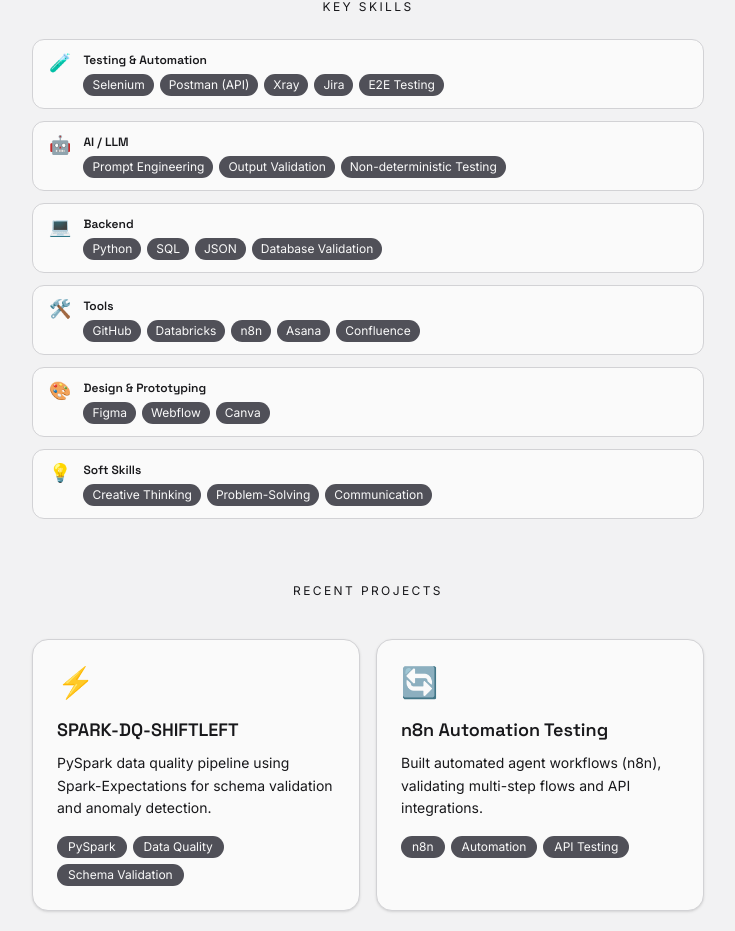
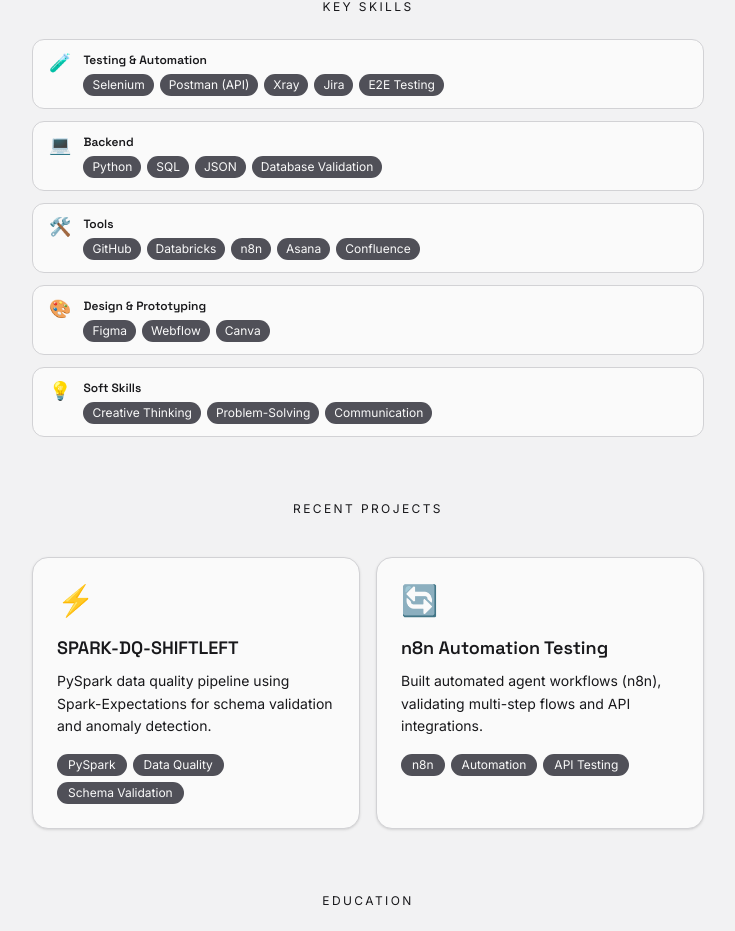
Before and after one commit to MeghnaAnand/personal-resume-webflow, a React (Vite) app: page / in a window 1280 px wide. Shown: the part 1475-2406 px from the top of the page, without its empty margins (272-1007 px from the left). Built offline with nearby package versions, Linux system fonts and the light colour scheme.

Commit message:
Remove AI/LLM section
Co-authored-by: MeghnaAnand <20304272+MeghnaAnand@users.noreply.github.com>

```diff
--- a/src/components/portfolio/SkillsSection.tsx
+++ b/src/components/portfolio/SkillsSection.tsx
@@ -3,7 +3,7 @@ import { motion } from "framer-motion";
 
 const skillCategories = [
   { title: "Testing & Automation", emoji: "🧪", skills: ["Selenium", "Postman (API)", "Xray", "Jira", "E2E Testing"] },
-  { title: "AI / LLM", emoji: "🤖", skills: ["Prompt Engineering", "Output Validation", "Non-deterministic Testing"] },
+
   { title: "Backend", emoji: "💻", skills: ["Python", "SQL", "JSON", "Database Validation"] },
   { title: "Tools", emoji: "🛠️", skills: ["GitHub", "Databricks", "n8n", "Asana", "Confluence"] },
   { title: "Design & Prototyping", emoji: "🎨", skills: ["Figma", "Webflow", "Canva"] },
```
